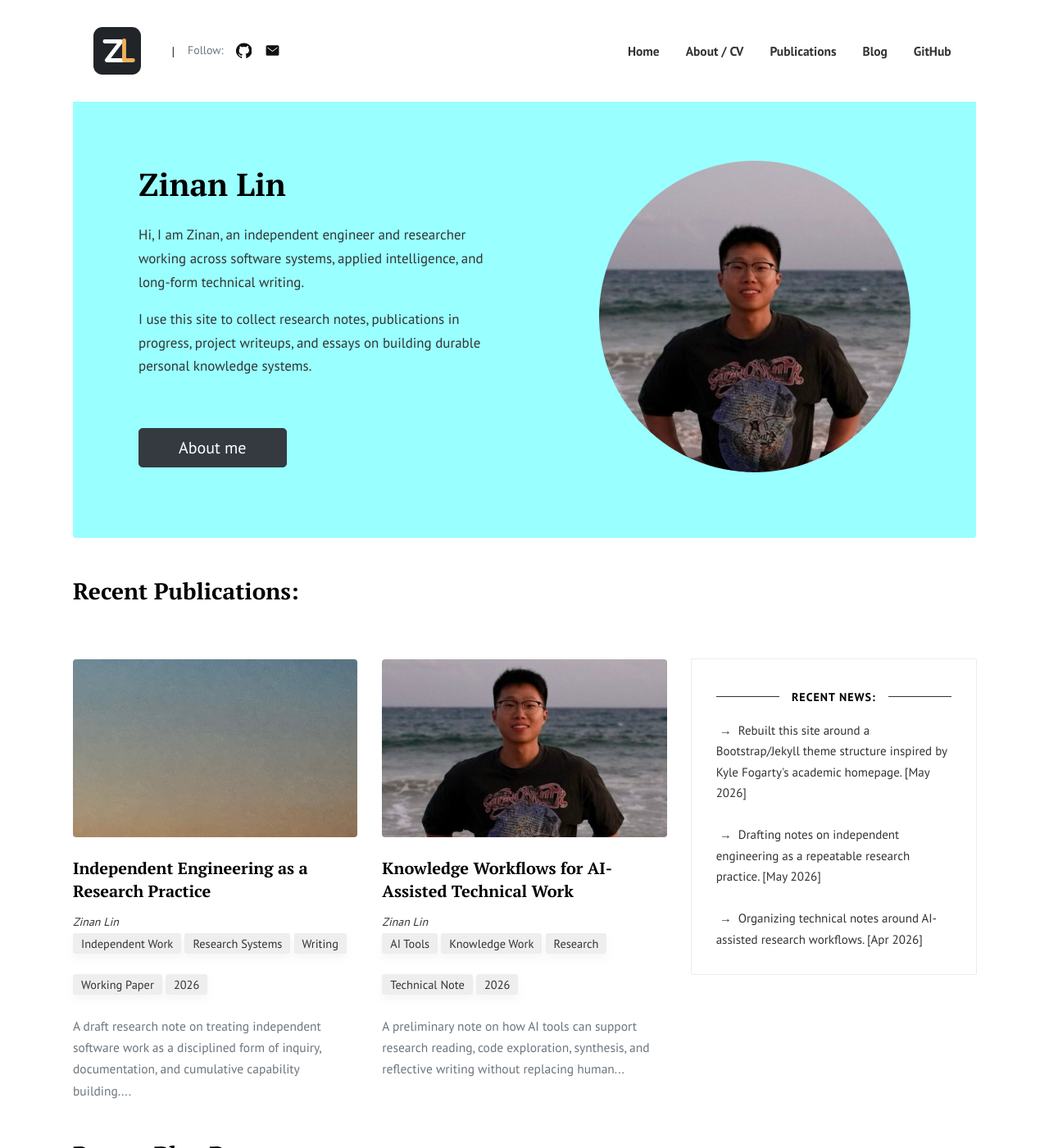
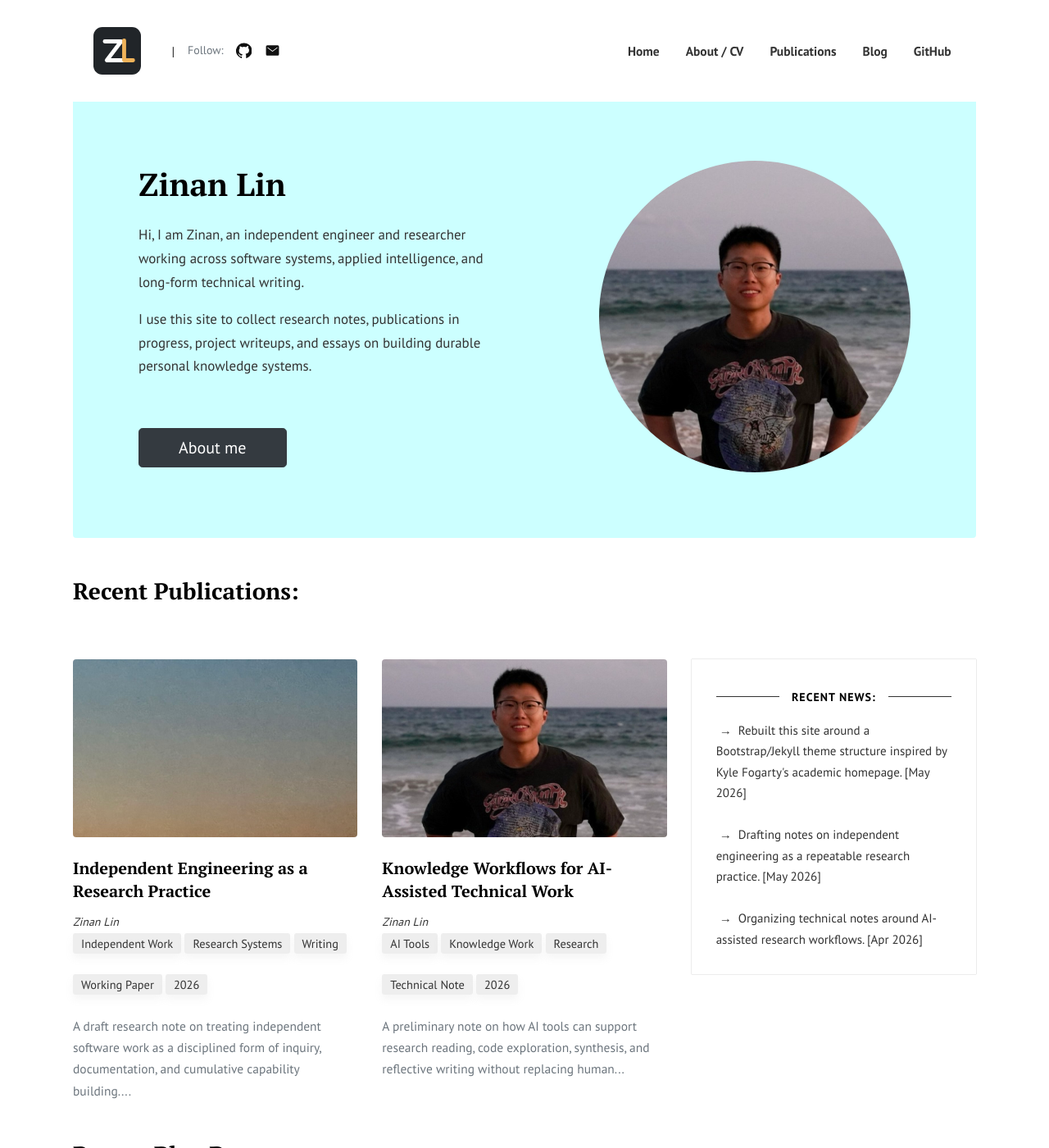
Before and after one commit to znecho9/znecho9.github.io, a Jekyll site: the page built from index.md, in a window 1280 px wide and 1400 px high. Shown: the whole window at 82% size. Built offline with Jekyll 4.4.1, drawn with Linux system fonts in a browser that asks for light colours.

Commit message:
Update custom.css

```diff
--- a/assets/css/custom.css
+++ b/assets/css/custom.css
@@ -18,7 +18,7 @@
 }
 
 .hero {
-  background: #99ffff;
+  background: #ccffff;
 }
 
 .hero p {
```
